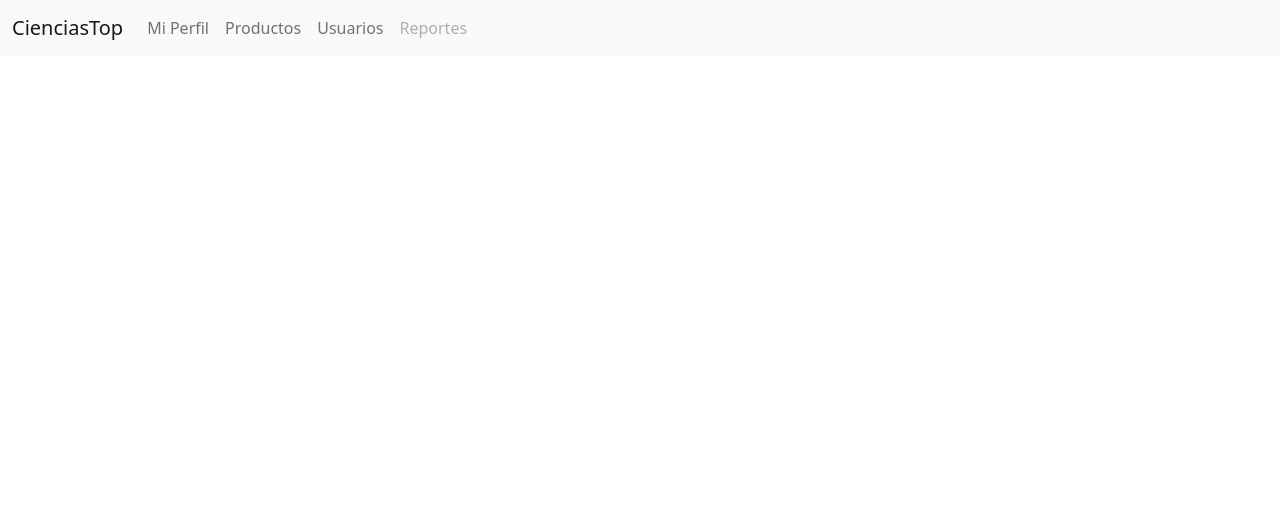
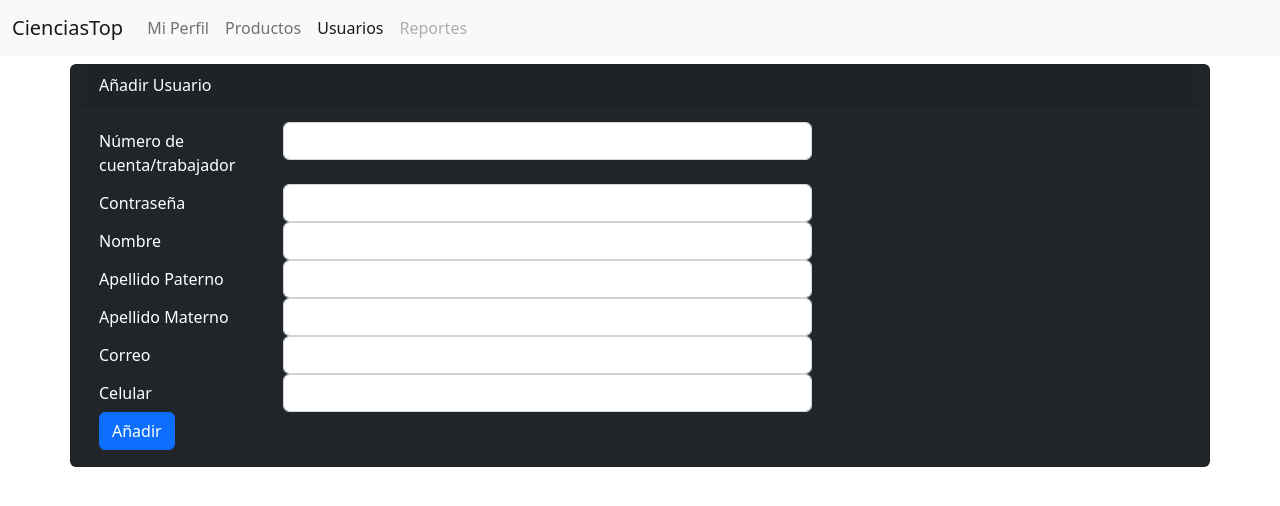
Before and after one commit to osrm17/CienciasTop, an Angular app in the folder angular/: page /usuarios/form in a window 1280 px wide. Before the commit this address led to /. Shown: the top 506 px of the page. Built offline with nearby package versions, Linux system fonts and the light colour scheme.

Commit message:
Agregando los cambios de Karen con la API buena.

```diff
--- a/angular/angular.json
+++ b/angular/angular.json
@@ -90,7 +90,8 @@
               "src/assets"
             ],
             "styles": [
-              "src/styles.css"
+              "src/styles.css",
+              "node_modules/sweetalert2/dist/sweetalert2.min.css"
             ],
             "scripts": []
           }
--- a/angular/package.json
+++ b/angular/package.json
@@ -19,6 +19,7 @@
     "@angular/platform-browser-dynamic": "^14.2.0",
     "@angular/router": "^14.2.0",
     "rxjs": "~7.5.0",
+    "sweetalert2": "^11.6.8",
     "tslib": "^2.3.0",
     "zone.js": "~0.11.4"
   },
--- /dev/null
+++ b/angular/src/app/usuarios/form.component.html
@@ -0,0 +1,101 @@
+<div class="card bg-dark text-white container my-2">
+    <div class="card-header">{{titulo}}</div>
+    <div class="card-body">
+
+        <form>
+            <div class="form-group row">
+                <label for="" class="col-form-label col-sm-2">Número de cuenta/trabajador</label>
+                <div class="col-sm-6">
+                    <input type="text" class="form-control" [(ngModel)]="usuario.numct" name="numct">
+                </div>
+            </div>
+
+            <div class="form-group row">
+                <label for="" class="col-form-label col-sm-2">Contraseña</label>
+                <div class="col-sm-6">
+                    <input type="text" class="form-control" [(ngModel)]="usuario.contrasenia" name="contrasenia">
+                </div>
+            </div>
+
+            <div class="form-group row">
+                <label for="" class="col-form-label col-sm-2">Nombre</label>
+                <div class="col-sm-6">
+                    <input type="text" class="form-control" [(ngModel)]="usuario.nombre" name="nombre">
+                </div>
+            </div>
+
+            <div class="form-group row">
+                <label for="" class="col-form-label col-sm-2">Apellido Paterno</label>
+                <div class="col-sm-6">
+                    <input type="text" class="form-control" [(ngModel)]="usuario.paterno" name="paterno">
+                </div>
+            </div>
+
+            <div class="form-group row">
+                <label for="" class="col-form-label col-sm-2">Apellido Materno</label>
+                <div class="col-sm-6">
+                    <input type="text" class="form-control" [(ngModel)]="usuario.materno" name="materno">
+                </div>
+            </div>
+
+            <div class="form-group row">
+                <label for="" class="col-form-label col-sm-2">Correo</label>
+                <div class="col-sm-6">
+                    <input type="text" class="form-control" [(ngModel)]="usuario.correo" name="correo">
+                </div>
+            </div>
+
+<!--
+            <div class="form-group row">
+                <label for="" class="col-form-label col-sm-2">Apellido Paterno</label>
+                <div class="col-sm-6">
+                    <input type="number" class="form-control" [(ngModel)]="usuario.materno" name="materno">
+                </div>
+            </div>
+
+
+            <div class="form-group row">
+                <label for="" class="col-form-label col-sm-2">Correo</label>
+                <div class="col-sm-6">
+                    <input type="number" class="form-control" [(ngModel)]="usuario.correo" name="correo">
+                </div>
+            </div>
+-->
+
+            <div class="form-group row">
+                <label for="" class="col-form-label col-sm-2">Celular</label>
+                <div class="col-sm-6">
+                    <input type="text" class="form-control" [(ngModel)]="usuario.celular" name="celular">
+                </div>
+            </div>
+
+            <!--
+            <div class="form-group row">
+                <label for="" class="col-form-label col-sm-2">¿Es proveedor?</label>
+                <div class="col-sm-6">
+                    <input type="text" class="form-control" [(ngModel)]="usuario.esProveedor" name="esProveedor">
+                </div>
+            </div>
+
+            <div class="form-group row">
+                <label for="" class="col-form-label col-sm-2">¿Es administrador?</label>
+                <div class="col-sm-6">
+                    <input type="text" class="form-control" [(ngModel)]="usuario.esAdministrador" name="esAdministrador">
+                </div>
+            </div>
+            -->
+
+            <div class="form-group row">
+                <div class="col-sm-6">
+                    <button class="btn btn-primary" role="button" (click)="create()" *ngIf="!usuario.numct else elseBlock">Añadir</button>
+                    <ng-template #elseBlock>
+                        <button class="btn btn-secondary" role="button" (click)="update()">Actualizar</button>
+                    </ng-template>
+
+                </div>
+            </div>
+        </form>
+
+    </div>
+
+</div>
--- /dev/null
+++ b/angular/src/app/usuarios/form.component.ts
@@ -0,0 +1,95 @@
+import { Component, OnInit } from '@angular/core';
+import { Usuario } from './usuario';
+import { UsuarioService } from './usuario.service';
+import { Router, ActivatedRoute } from '@angular/router';
+import swal from 'sweetalert2';
+
+@Component({
+  selector: 'app-form',
+  templateUrl: './form.component.html',
+  styleUrls: ['./form.component.css']
+})
+export class FormComponent implements OnInit {
+
+  titulo: string = "Añadir Usuario"
+  usuario: Usuario = new Usuario()
+
+  constructor(private usuarioService: UsuarioService, private router: Router, private activateRoute: ActivatedRoute) { }
+
+
+  ngOnInit(): void {
+  }
+
+
+  public create():void{
+    this.usuarioService.create(this.usuario).subscribe(usuario =>
+      {
+        this.router.navigate(['/usuarios'])
+        swal.fire('Nuevo Usuario', `Usuario ${usuario.nombre} creado con éxito`, 'success')
+      }
+    )
+  }
+
+}
+
+
+
+//--------------------------------------------------------------
+
+/**
+import { Component, OnInit } from '@angular/core';
+import { Producto } from './producto';
+import { ProductoService } from './producto.service';
+import { Router, ActivatedRoute } from '@angular/router';
+import swal from 'sweetalert2';
+import { Observable } from 'rxjs';
+
+
+@Component({
+  selector: 'app-form',
+  templateUrl: './form.component.html',
+  styleUrls: ['./form.component.css']
+})
+export class FormComponent implements OnInit {
+
+  titulo: string = "Añadir Producto"
+  producto: Producto = new Producto()
+
+  constructor(private productoService: ProductoService, private router: Router, private activateRoute: ActivatedRoute) { }
+
+  ngOnInit(): void {
+    this.cargarProducto()
+  }
+
+  cargarProducto(): void{
+    this.activateRoute.params.subscribe(params => {
+      let id = params['id']
+      if(id){
+        this.productoService.getProducto(id).subscribe((producto)=>this.producto = producto)
+      }
+    })
+  }
+
+  public create():void{
+    this.productoService.create(this.producto).subscribe(producto =>
+      {
+        this.router.navigate(['/productos'])
+        swal.fire('Nuevo Producto', `Producto ${producto.nombre} creado con éxito`, 'success')
+      }
+    )
+  }
+
+  public update():void{
+    this.productoService.update(this.producto).subscribe(producto =>
+      {
+      this.router.navigate(['/productos'])
+      swal.fire('Producto Actualizado', `${producto.nombre} actualizado con éxito`, 'success')
+      }
+    )
+  }
+
+
+
+}
+
+*/
--- a/angular/src/app/usuarios/usuario.service.ts
+++ b/angular/src/app/usuarios/usuario.service.ts
@@ -1,7 +1,9 @@
-import { HttpClient } from '@angular/common/http';
 import { Injectable } from '@angular/core';
 import { Observable } from 'rxjs';
+import { of } from 'rxjs';
 import { Usuario } from './usuario';
+import { HttpClient, HttpHeaders } from '@angular/common/http';
+//import { USUARIOS } from './usuarios.json';
 
 @Injectable({
   providedIn: 'root'
@@ -11,9 +13,15 @@ export class UsuarioService {
 
   private urlEndPoint: string = 'http://localhost:8080/api/usuarios'
 
+  private httpHeaders = new HttpHeaders({'Content-Type': 'application/json'})
+
   constructor(private http: HttpClient) { }
 
   getUsuarios(): Observable<Usuario[]> {
     return this.http.get<Usuario[]>(this.urlEndPoint);
   }
+
+  create(usuario: Usuario): Observable<Usuario>{
+    return this.http.post<Usuario>(this.urlEndPoint, usuario, {headers: this.httpHeaders} )
+  }
 }
--- a/angular/src/app/usuarios/usuarios.component.html
+++ b/angular/src/app/usuarios/usuarios.component.html
@@ -1,7 +1,55 @@
-<div *ngFor="let usuario of usuarios">
-    {{usuario.numct}}
-    {{usuario.nombre}}
-    {{usuario.paterno}}
-    {{usuario.materno}}
-    {{usuario.correo}}
-</div>
+<section style="background-color: #eee">
+  <div class="container py-5">
+    <div class="my-2 text-left">
+      <button class="btn btn-rounded btn-primary" type="button" [routerLink]="['/usuarios/form']">Añadir Usuario</button>
+    </div>
+    <div class="row">
+      <div
+        class="col-md-6 col-lg-4 mb-4 mb-md-0"
+        *ngFor="let usuario of usuarios">
+        <div class="card">
+          <div class="d-flex justify-content-between p-3">
+            <p class="lead mb-0">{{ usuario.nombre }}</p>
+              <div class="bg-danger d-flex align-items-center justify-content-center shadow-1-strong"
+                style="width: 60px; height: 35px"
+              >
+                <p class="text-white mb-0 small" (click)="delete(usuario)">Eliminar</p>
+              </div>
+              <div class="bg-primary d-flex align-items-center justify-content-center shadow-1-strong" style="width: 60px; height: 35px">
+                <p class="text-white mb-0 small" [routerLink]="['/usuarios/form', usuario.numct]">Editar</p>
+              </div>
+          </div>
+          <img
+            src="https://cdn-icons-png.flaticon.com/512/74/74472.png"
+            class="card-img-top"
+            alt="Usuario"
+          />
+          <div class="card-body">
+            <div class="d-flex justify-content-between">
+              <p class="small"><a href="#!" class="text-muted">Número cuenta/trabajador:</a></p>
+              <p class="small text-danger">{{ usuario.numct }}</p>
+            </div>
+
+            <div class="d-flex justify-content-between mb-3">
+              <h5 class="mb-0">Puma puntos:</h5>
+              <h5 class="text-dark mb-0">{{ usuario.pumaPuntos }}</h5>
+            </div>
+
+            <div class="d-flex justify-content-between mb-2">
+              <p class="text-muted mb-0">
+                Celular: <span class="fw-bold">{{ usuario.celular }}</span>
+              </p>
+              <div class="ms-auto text-warning">
+                <i class="fas fa-star"></i>
+                <i class="fas fa-star"></i>
+                <i class="fas fa-star"></i>
+                <i class="fas fa-star"></i>
+                <i class="far fa-star"></i>
+              </div>
+            </div>
+          </div>
+        </div>
+      </div>
+    </div>
+  </div>
+</section>
```
Also changed, not shown: angular/src/app/app.module.ts (+9 -4 lines), angular/src/app/usuarios/form.component.css (added), 1 other file (tests, documents, lock files or other folders).
